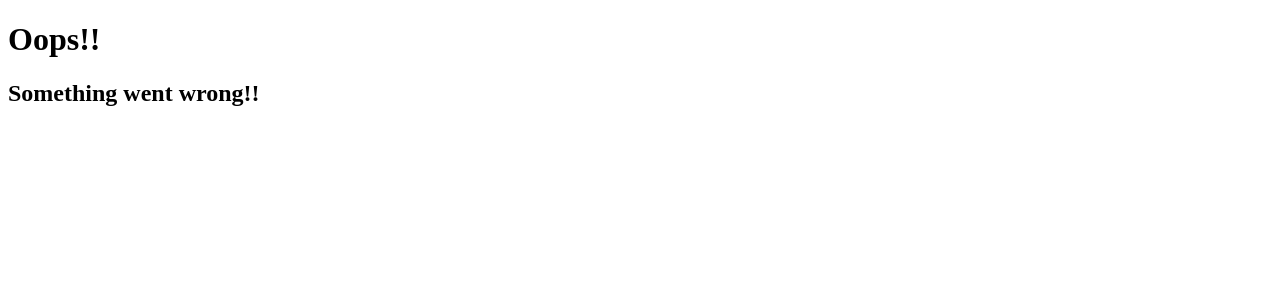
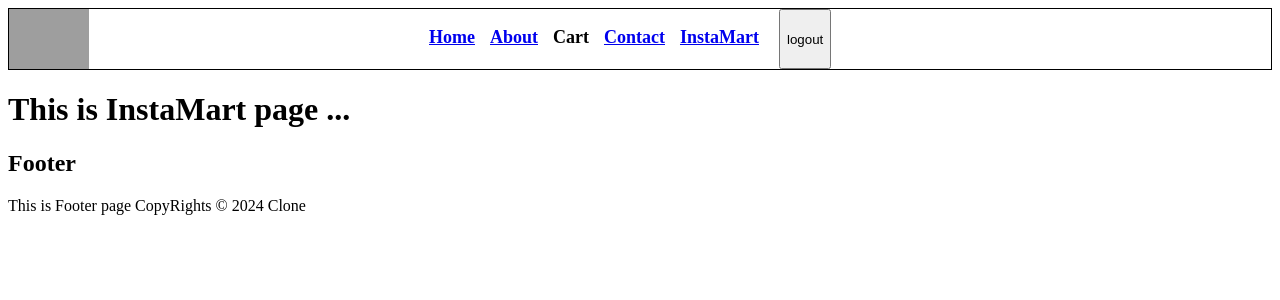
Before and after one commit to nirajksh/react-revision, a React (Vite) app: page /instamart in a window 1280 px wide. Shown: the top 300 px of the page. Built offline with nearby package versions, Linux system fonts and the light colour scheme; grey boxes are pictures that could not be loaded.

Commit message:
lazy loading implement

```diff
--- a/src/App.js
+++ b/src/App.js
@@ -5,12 +5,22 @@ import "./index.css";
 import Header from "./components/Header";
 import Footer from "./components/Footer";
 import Error from "./components/Error";
-import About from "./components/About";
+//import About from "./components/About";
 import Contact from "./components/Contact";
 import { createBrowserRouter, Outlet, RouterProvider } from "react-router-dom";
 import RestaurantMenu from "./components/RestaurantMenu";
 import Profile from "./components/Profile";
+import { lazy, Suspense } from "react";
+import Shimmer from "./components/Shimmer";
 
+//chunking
+//lazy loading
+//ondemand loading
+//dynamic bundling
+//code splitting
+//dynamic import
+const InstaMart = lazy(()=>import("./components/InstaMart"))
+const About = lazy(()=>import("./components/About"))
 // const head = createElement(
 //    "h2",{id:"titile"},"namaste React"
 
@@ -57,7 +67,11 @@ const router = createBrowserRouter([
     children: [
       {
         path: "/about",
-        element: <About />,
+        element: (
+          <Suspense fallback={<h1>Loading.....</h1>}>
+            <About />
+          </Suspense>
+        ),
         children: [
           {
             path: "profile",
@@ -77,6 +91,13 @@ const router = createBrowserRouter([
         path: "/restaurant/:resId",
         element: <RestaurantMenu />,
       },
+      {
+        path: "/instamart",
+        element:(<Suspense fallback={<Shimmer/>}>
+          <InstaMart/>
+        </Suspense>)
+
+      },
     ],
   },
 ]);
--- a/src/components/Body.js
+++ b/src/components/Body.js
@@ -31,7 +31,7 @@ const Body = () => {
     setRestaurantList(data?.data?.cards[4]?.card?.card?.gridElements?.infoWithStyle?.restaurants);
     setFilterRestaurant(data?.data?.cards[4]?.card?.card?.gridElements?.infoWithStyle?.restaurants)
   }
-  console.log(restaurantList)
+  //console.log(restaurantList)
 
 
 
--- a/src/components/Header.js
+++ b/src/components/Header.js
@@ -16,7 +16,9 @@ const Header = () => {
 
           <Link to="/about"><li>About</li></Link>
           <li>Cart</li>
-          <Link to="/contact"><li>Contact</li></Link>        </ul>
+          <Link to="/contact"><li>Contact</li></Link>
+          <Link to="/instamart"><li>InstaMart</li></Link>
+           </ul>
       </div>
       {button ? (
         <button onClick={() => setButton(false)}>logout</button>
--- /dev/null
+++ b/src/components/InstaMart.js
@@ -0,0 +1,8 @@
+import React from "react"
+
+const InstaMart = ()=>{
+    return (<div>
+        <h1>This is InstaMart page ...</h1>
+    </div>)
+}
+export default InstaMart;
```
Also changed, not shown: 2 other files (tests, documents, lock files or other folders).
